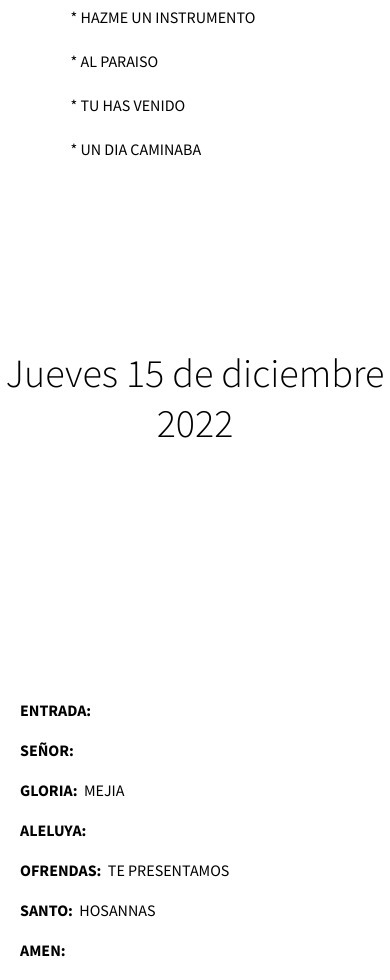
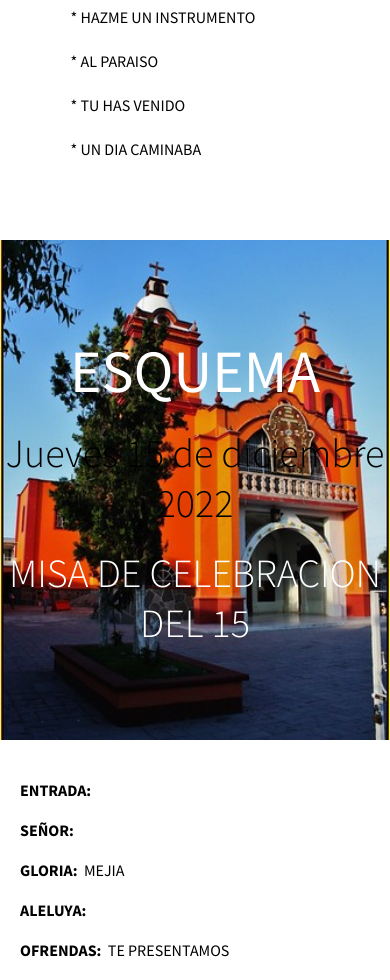
Before and after one commit to Josuechavez20/CoroMusicaDeDios.github.io, a PHP site: page /P_secun/esquemas.html in a window 390 px wide. Shown: the part 5100-6080 px from the top of the page. Run offline with PHP 8.4, Linux system fonts and the light colour scheme; some libraries are stand-ins or nearby versions.

Commit message:
Update estilos.css
Signed-off-by: Josuechavez20 <110755721+Josuechavez20@users.noreply.github.com>

```diff
--- a/css/estilos.css
+++ b/css/estilos.css
@@ -126,6 +126,17 @@ header{
     position: relative;
     margin-top: 80px;
     background-image: url(../img/logoP.jpg);
+    background-position: center;
+    background-size: cover;
+    background-repeat: no-repeat;
+}
+
+.fotoFiesta{
+    width: 100%;
+    height: 500px;
+    position: relative;
+    margin-top: 80px;
+    background-image: url(../img/FIESTA.jpg);
     background-position: center;
     background-size: cover;
     background-repeat: no-repeat;
```
